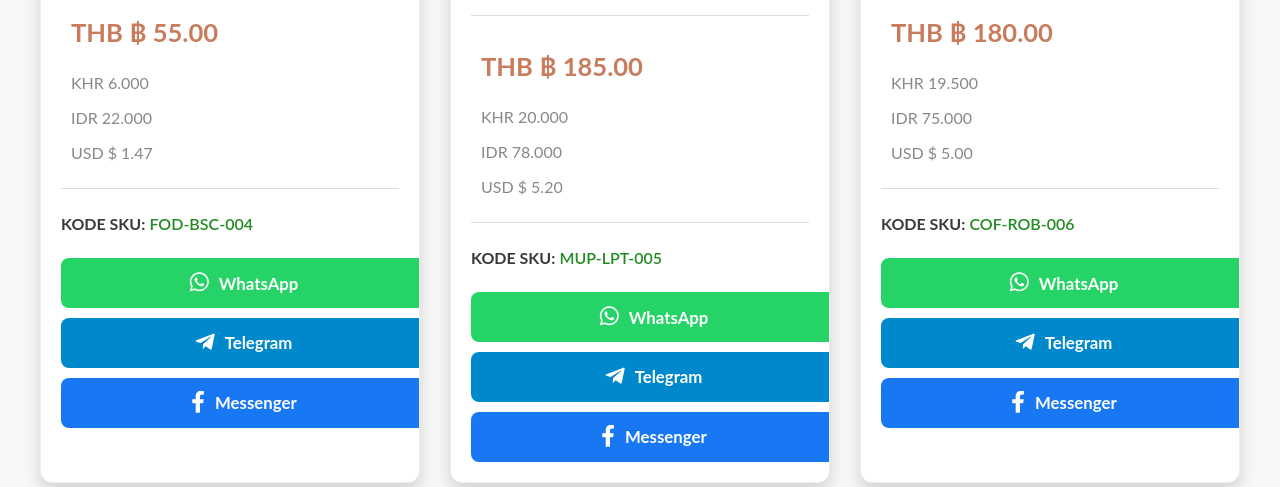
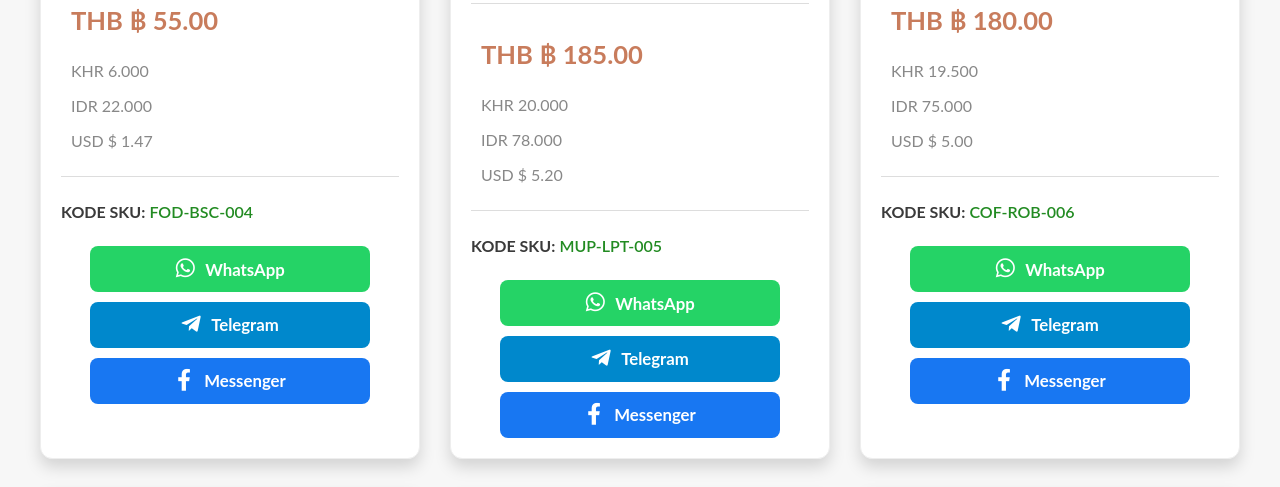
Before and after one commit to Leap22/Leap-Katalog, a plain HTML site: page index.html in a window 1280 px wide. Shown: the part 1983-2470 px from the top of the page. Drawn offline with Linux system fonts and the light colour scheme.

Commit message:
Update style.css

```diff
--- a/style.css
+++ b/style.css
@@ -7,7 +7,7 @@
 
 /* Styling Dasar Halaman */
 body {
-    font-family: 'Lato', sans-serif; /* Font bersih dan modern */
+    font-family: 'Lato', sans-serif;
     margin: 0;
     padding: 25px;
     background-color: #F7F7F7; /* Background Putih Gading Hangat */
@@ -65,7 +65,7 @@ header h2 {
 /* Styling untuk Kartu Stok Habis */
 .kartu-produk.stok-habis {
     opacity: 0.6;
-    background-color: #fffaf0; /* Lebih lembut */
+    background-color: #fffaf0;
     border: 2px dashed #C87C5C;
 }
 
@@ -143,7 +143,7 @@ header h2 {
     font-weight: 600;
 }
 
-/* Tombol Sosial Media Container */
+/* Tombol Sosial Media Container (SIMETRI FIX) */
 .tombol-sosial-container {
     display: flex;
     flex-direction: column;
@@ -154,9 +154,11 @@ header h2 {
 .tombol-sosial {
     display: flex;
     align-items: center;
-    justify-content: center;
+    justify-content: center; /* Simetris di tengah */
     width: 100%;
-    padding: 14px; /* Lebih besar dan menonjol */
+    max-width: 250px; /* Batasi lebar untuk kerapian di layar besar */
+    margin: 0 auto; /* Tengah secara horizontal */
+    padding: 12px 15px;
     text-align: center;
     color: white;
     text-decoration: none;
@@ -169,6 +171,8 @@ header h2 {
 .tombol-sosial i {
     margin-right: 10px;
     font-size: 1.3em;
+    width: 20px; /* Memberi lebar tetap pada ikon */
+    text-align: center;
 }
 
 /* Styling Khusus Tombol Sosial Media */
```
